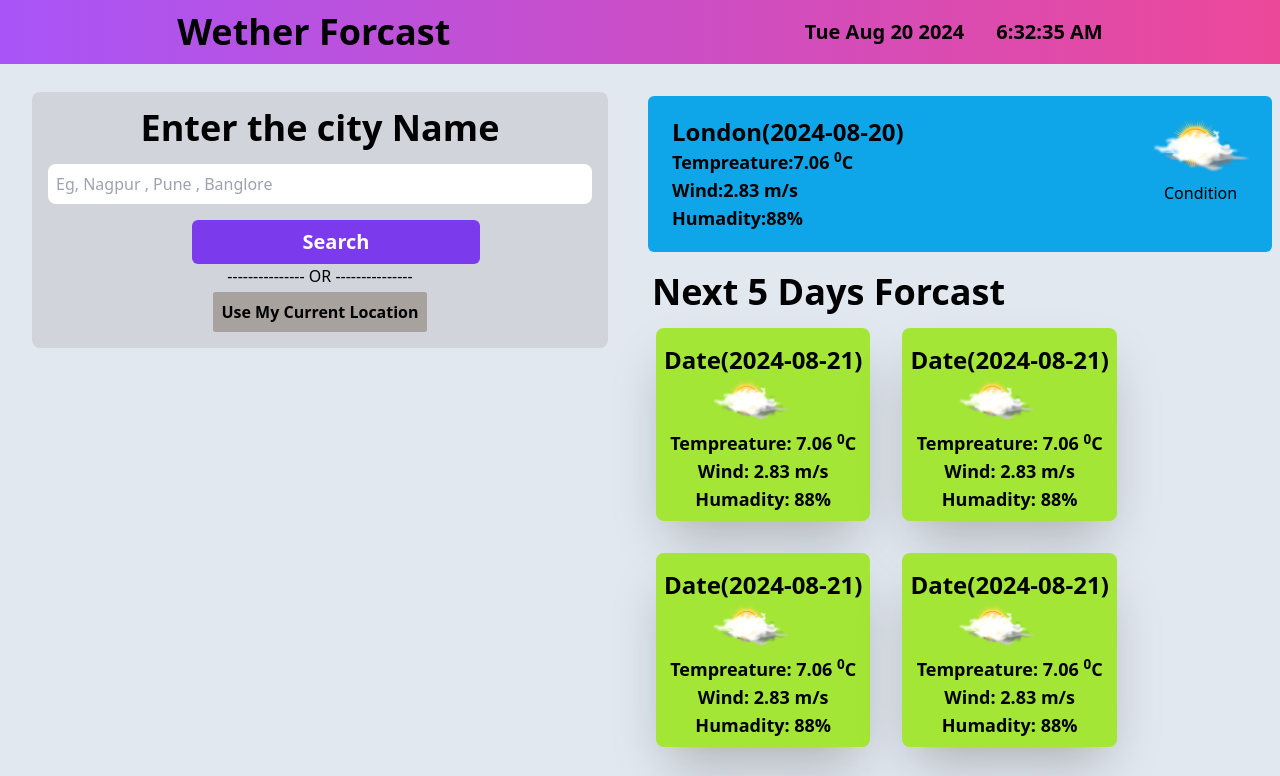
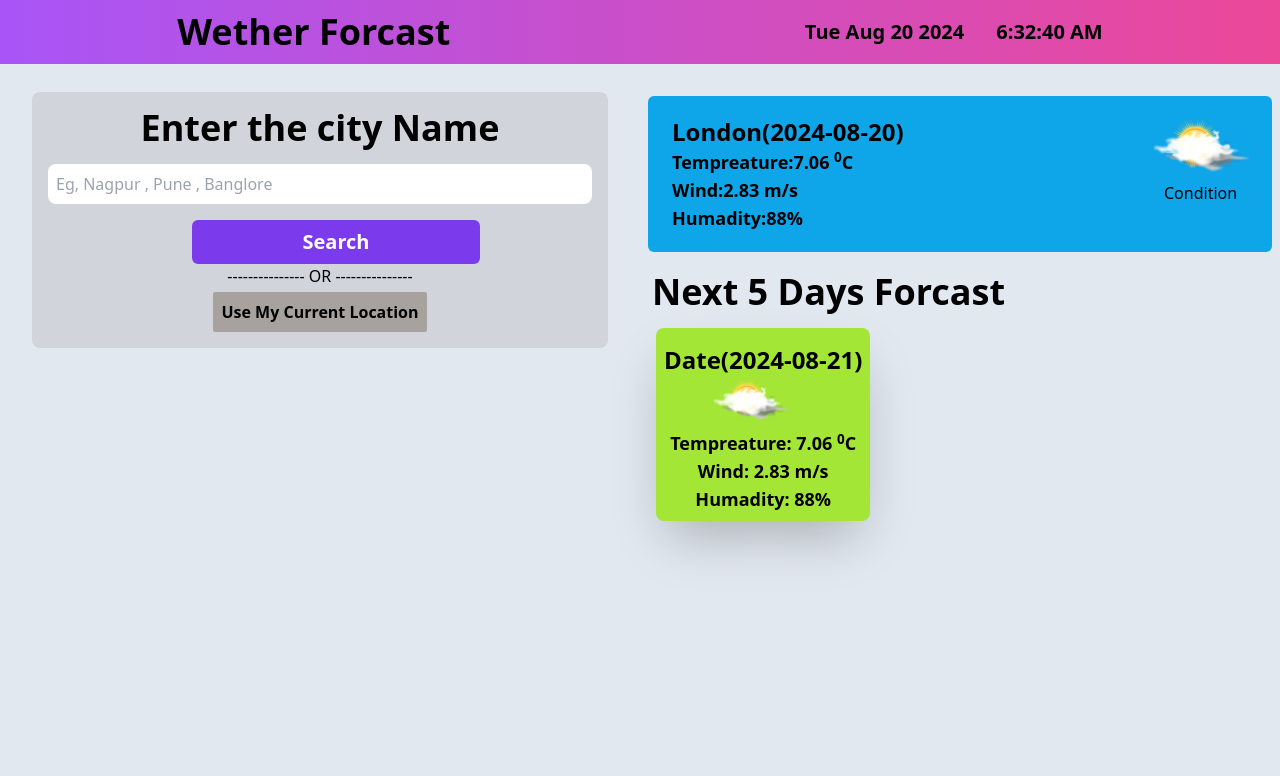
Before and after one commit to Gopal1tayade/WetherForcast, a website: page src/index.html in a window 1280 px wide. Shown: the top 776 px of the page. Drawn offline with Linux system fonts and the light colour scheme.

Commit message:
update the time function to change dynamicaly

```diff
--- a/src/index.html
+++ b/src/index.html
@@ -9,6 +9,9 @@
     <title>Document</title>
 </head>
 <body class="bg-slate-200 ">
+
+   <!-- heade -->
+
    <header class="flex justify-around items-center bg-gradient-to-r from-purple-500 to-pink-500  h-16">
          <h1 class="text-2xl font-semibold  -ml-4 md:text-4xl md:ml-0">Wether Forcast</h1>
          <section class="font-semibold md:flex gap-8 items-center" >
@@ -17,7 +20,13 @@
          </section>
    </header>
 
+
+   <!-- main -->
+
    <main class="lg:grid lg:grid-cols-2">
+
+
+      <!-- search with city or current location -->
       <article class="text-center mt-7 bg-gray-300 rounded-lg ml-8 mr-8 h-60 md:h-64 ">
          <p class="text-2xl mt-4 font-bold md:text-4xl">Enter the city Name</p>
           <form class="flex flex-col" >
@@ -29,6 +38,7 @@
         </article>
          <article>
 
+            <!-- Display information -->
             <article class="m-2 rounded-md mt-8 flex justify-between p-1 bg-sky-500 md:p-5 ">
                <section class="ml-1 leading-8" >
                   <h2 class="text-xl font-bold md:text-2xl">London(2024-08-20)</h2>
@@ -42,39 +52,13 @@
                </section>
 
               </article>
+
+
+              <!-- next five day -->
                <article>
                   <h1 class="text-2xl font-bold mt-5 ml-3 md:text-4xl">Next 5 Days Forcast</h1>
                   <article class="flex flex-col md:flex-row md:flex-wrap ">
 
-                     <section class="bg-lime-400 text-center mt-10 ml-14 mr-14 mb-8 shadow-inner md:shadow-2xl shadow-lime-400/50 rounded-lg leading-8 p-2 md:ml-14 md:p-10 md:leading-10 lg:m-4 lg:p-2 lg:leading-4">
-                        <p class="text-xl font-semibold md:text-2xl md:mt-2">Date(2024-08-21)</p>
-                        <img src="../public/images/sun-159378_640.webp" class="ml-20 mb-2 md:ml-12" width="80px" alt="wether image">
-                        <p class="font-semibold md:text-lg">Tempreature: 7.06 <sup>0</sup>C</p>
-                        <p class="font-semibold md:text-lg">Wind: 2.83 m/s</p>
-                        <p class="font-semibold md:text-lg">Humadity: 88%</p>
-                     </section>
-
-                     <section class="bg-lime-400 text-center mt-10 ml-14 mr-14 mb-8 shadow-inner md:shadow-2xl shadow-lime-400/50 rounded-lg leading-8 p-2 md:ml-14 md:p-10 md:leading-10 lg:m-4 lg:p-2 lg:leading-4">
-                        <p class="text-xl font-semibold md:text-2xl md:mt-2">Date(2024-08-21)</p>
-                        <img src="../public/images/sun-159378_640.webp" class="ml-20 mb-2 md:ml-12" width="80px" alt="wether image">
-                        <p class="font-semibold md:text-lg">Tempreature: 7.06 <sup>0</sup>C</p>
-                        <p class="font-semibold md:text-lg">Wind: 2.83 m/s</p>
-                        <p class="font-semibold md:text-lg">Humadity: 88%</p>
-                     </section>
-                     <section class="bg-lime-400 text-center mt-10 ml-14 mr-14 mb-8 shadow-inner md:shadow-2xl shadow-lime-400/50 rounded-lg leading-8 p-2 md:ml-14 md:p-10 md:leading-10 lg:m-4 lg:p-2 lg:leading-4">
-                        <p class="text-xl font-semibold md:text-2xl md:mt-2">Date(2024-08-21)</p>
-                        <img src="../public/images/sun-159378_640.webp" class="ml-20 mb-2 md:ml-12" width="80px" alt="wether image">
-                        <p class="font-semibold md:text-lg">Tempreature: 7.06 <sup>0</sup>C</p>
-                        <p class="font-semibold md:text-lg">Wind: 2.83 m/s</p>
-                        <p class="font-semibold md:text-lg">Humadity: 88%</p>
-                     </section>
-                     <section class="bg-lime-400 text-center mt-10 ml-14 mr-14 mb-8 shadow-inner md:shadow-2xl shadow-lime-400/50 rounded-lg leading-8 p-2 md:ml-14 md:p-10 md:leading-10 lg:m-4 lg:p-2 lg:leading-4">
-                        <p class="text-xl font-semibold md:text-2xl md:mt-2">Date(2024-08-21)</p>
-                        <img src="../public/images/sun-159378_640.webp" class="ml-20 mb-2 md:ml-12" width="80px" alt="wether image">
-                        <p class="font-semibold md:text-lg">Tempreature: 7.06 <sup>0</sup>C</p>
-                        <p class="font-semibold md:text-lg">Wind: 2.83 m/s</p>
-                        <p class="font-semibold md:text-lg">Humadity: 88%</p>
-                     </section>
                      <section class="bg-lime-400 text-center mt-10 ml-14 mr-14 mb-8 shadow-inner md:shadow-2xl shadow-lime-400/50 rounded-lg leading-8 p-2 md:ml-14 md:p-10 md:leading-10 lg:m-4 lg:p-2 lg:leading-4">
                         <p class="text-xl font-semibold md:text-2xl md:mt-2">Date(2024-08-21)</p>
                         <img src="../public/images/sun-159378_640.webp" class="ml-20 mb-2 md:ml-12" width="80px" alt="wether image">
--- a/src/index.js
+++ b/src/index.js
@@ -3,4 +3,11 @@ const monthNames = ["January", "February", "March" ,"April" , "May" , "June" ,"J
   const date = new Date();
 
   document.getElementById("date").innerHTML = `${date.toDateString()}`;
-  document.getElementById("time").innerHTML=`${date.toLocaleTimeString('en-US')}`;
+
+  //Time
+  function updateTime(){
+    const date = new Date();
+    document.getElementById("time").innerHTML=`${date.toLocaleTimeString('en-US')}`;
+  }
+  setInterval(updateTime, 1000);
+ //  updateTime();
```
Also changed, not shown: ffff.html (added, +24 -0 lines).
